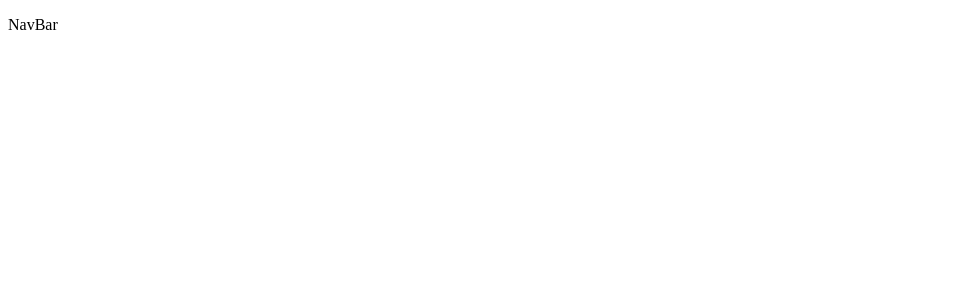
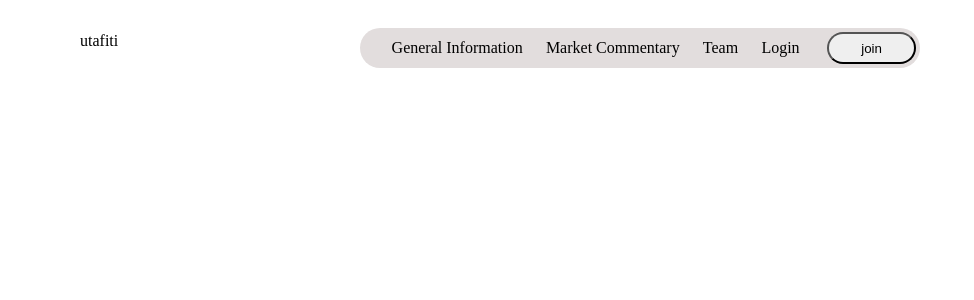
Before and after one commit to wavudao/nilecapital, a React (Create React App) app: page / in a window 1280 px wide. Shown: the top 300 px of the page, without its empty margins (0-974 px from the left). Built offline with nearby package versions, Linux system fonts and the light colour scheme.

Commit message:
add hero and navbar

```diff
--- a/package.json
+++ b/package.json
@@ -3,6 +3,9 @@
   "version": "0.1.0",
   "private": true,
   "dependencies": {
+    "@emotion/react": "^11.9.0",
+    "@emotion/styled": "^11.8.1",
+    "@mui/material": "^5.6.4",
     "@testing-library/jest-dom": "^5.16.4",
     "@testing-library/react": "^13.1.1",
     "@testing-library/user-event": "^13.5.0",
--- a/src/assets/scss/globals/_typography.scss
+++ b/src/assets/scss/globals/_typography.scss
@@ -1,4 +1,3 @@
-@import "typography";
 @import "colors";
 
 html {
--- a/src/assets/scss/globals/boilerplate.scss
+++ b/src/assets/scss/globals/boilerplate.scss
@@ -0,0 +1 @@
+@import 'typography'
--- /dev/null
+++ b/src/components/Hero/Hero.module.scss
@@ -0,0 +1,16 @@
+.hero_layout {
+    position: relative;
+    width: 100%;
+    margin: 0;
+    padding: 0;
+    .menu_main {
+        margin: 0;
+        padding: 0;
+        display: flex;
+        justify-content: flex-start;
+        .logo {
+            padding: 2rem 5rem
+        }
+    }
+
+}
--- /dev/null
+++ b/src/components/Hero/index.js
@@ -0,0 +1,16 @@
+import React from 'react'
+import styles from './Hero.module.scss';
+
+const Hero = () => {
+    return(
+        <div className={styles.hero_layout}>
+            <div className={styles.menu_main}>
+                <div className={styles.logo}>
+                    utafiti
+                </div>
+            </div>
+        </div>
+    )
+}
+
+export default Hero;
--- a/src/components/NavBar/NavBar.module.scss
+++ b/src/components/NavBar/NavBar.module.scss
@@ -0,0 +1,41 @@
+.navbar_layout {
+    position: absolute;
+    height: 6rem;
+    display: flex;
+    justify-content: center;
+    align-items: center;
+    width: 100%;
+    top:0;
+    bottom: 0;
+    background-color: rgba(240, 248, 255, 0);
+    .navbar {
+        border-radius: 1.5625rem;
+        background: #e2dddd;
+        padding: 20px;
+        width: 35rem;
+        height: 2rem;
+        display: flex;
+        align-items: center;
+        justify-content: space-between;
+        .navbar_list {
+            display: flex;
+            width: 100%;
+            flex-direction: row;
+            justify-content: space-around;
+            list-style: none;
+            position: relative;
+            padding: 0;
+            margin: 0;
+            .navbar_list_item {
+                font-size: 1rem;
+            }
+        }
+        .navbar_button {
+            position: relative;
+            left: 1rem;
+            border-radius: 1.5625rem;
+            height: 2rem;
+            padding: 0rem 2rem;
+        }
+    }
+}
--- a/src/components/NavBar/index.js
+++ b/src/components/NavBar/index.js
@@ -1,9 +1,20 @@
 import React from 'react'
+import styles from './NavBar.module.scss'
 
 const NavBar = () => {
     return(
         <>
-        <p>NavBar</p>
+            <div className={styles.navbar_layout}>
+                <div className={styles.navbar}>
+                    <ul className={styles.navbar_list}>
+                        <li className={styles.navbar_list_item}>General Information</li>
+                        <li className={styles.navbar_list_item}>Market Commentary</li>
+                        <li className={styles.navbar_list_item}>Team</li>
+                        <li className={styles.navbar_list_item}>Login</li>
+                    </ul>
+                    <button className={styles.navbar_button}>join</button>
+                </div>
+            </div>
         </>
     )
 }
--- a/src/pages/Home.js
+++ b/src/pages/Home.js
@@ -1,9 +1,11 @@
 import React from 'react'
 import NavBar from '../components/NavBar'
+import Hero from "../components/Hero"
 
 const Home = () => {
     return(
         <>
+        <Hero/>
         <NavBar/>
         </>
     )
```
Also changed, not shown: 2 other files (tests, documents, lock files or other folders).
